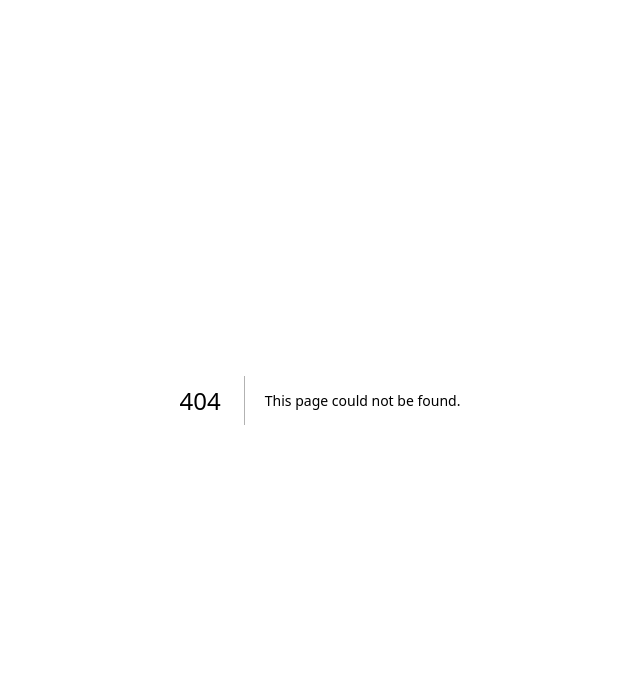
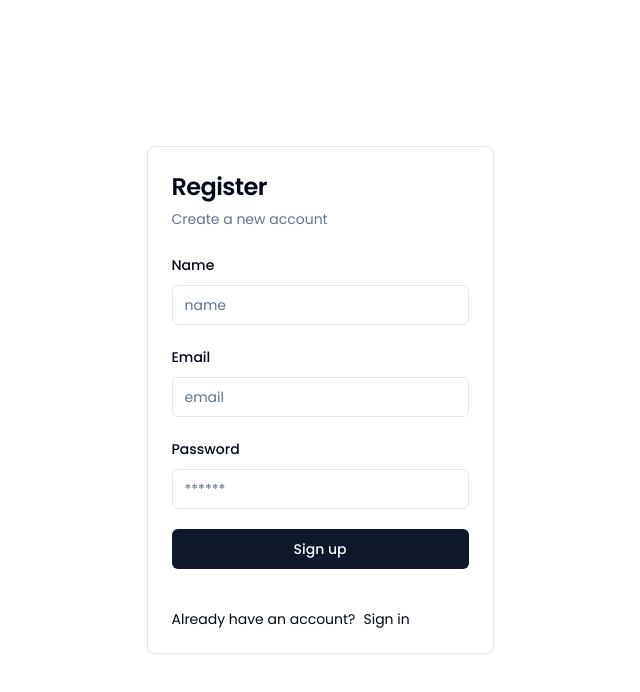
Before and after one commit to Saeed-Altout/HB3S-client, a Next.js app: page /auth/register in a window 1280 px wide. Before the commit this address had no page. Shown: the top 692 px of the page, without its empty margins (320-960 px from the left). Built offline with nearby package versions, Linux system fonts and the light colour scheme.

Commit message:
create register-form component and completed build register page.

```diff
--- /dev/null
+++ b/app/auth/(routes)/register/page.tsx
@@ -0,0 +1,5 @@
+import { RegisterForm } from "@/components/auth/register-form";
+
+export default function RegisterPage() {
+  return <RegisterForm />;
+}
--- /dev/null
+++ b/components/auth/register-form.tsx
@@ -0,0 +1,74 @@
+"use client";
+
+import { zodResolver } from "@hookform/resolvers/zod";
+import { useForm } from "react-hook-form";
+import * as z from "zod";
+
+import { Form } from "@/components/ui/form";
+import { Button } from "@/components/ui/button";
+
+import { CardForm } from "@/components/auth/card-form";
+import { FieldForm } from "@/components/auth/field-form";
+
+import { registerSchema } from "@/schemas";
+import { FieldType } from "@/config";
+
+export function RegisterForm() {
+  const form = useForm<z.infer<typeof registerSchema>>({
+    resolver: zodResolver(registerSchema),
+    defaultValues: {
+      name: "",
+      email: "",
+      password: "",
+    },
+  });
+
+  const onSubmit = (values: z.infer<typeof registerSchema>) => {
+    console.log(values);
+  };
+
+  return (
+    <CardForm
+      title="Register"
+      description="Create a new account"
+      buttonHref="/auth/login"
+      buttonLabel="Sign in"
+      buttonDescription="Already have an account?"
+    >
+      <Form {...form}>
+        <form onSubmit={form.handleSubmit(onSubmit)} className="space-y-5">
+          <FieldForm
+            name="name"
+            type="text"
+            label="Name"
+            placeholder="name"
+            control={form.control}
+            fieldType={FieldType.INPUT}
+            isLoading={false}
+          />
+          <FieldForm
+            name="email"
+            type="email"
+            label="Email"
+            placeholder="email"
+            control={form.control}
+            fieldType={FieldType.INPUT}
+            isLoading={false}
+          />
+          <FieldForm
+            name="password"
+            type="password"
+            label="Password"
+            placeholder="******"
+            control={form.control}
+            fieldType={FieldType.INPUT}
+            isLoading={false}
+          />
+          <Button disabled={false} type="submit" className="w-full">
+            Sign up
+          </Button>
+        </form>
+      </Form>
+    </CardForm>
+  );
+}
--- a/schemas/index.ts
+++ b/schemas/index.ts
@@ -8,3 +8,15 @@ export const loginSchema = z.object({
     message: "Password is required.",
   }),
 });
+
+export const registerSchema = z.object({
+  name: z.string().min(1, {
+    message: "Name is required.",
+  }),
+  email: z.string().min(1, {
+    message: "Email is required.",
+  }),
+  password: z.string().min(1, {
+    message: "Password is required.",
+  }),
+});
```
